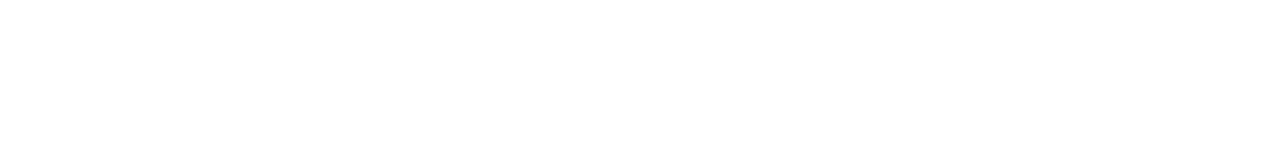
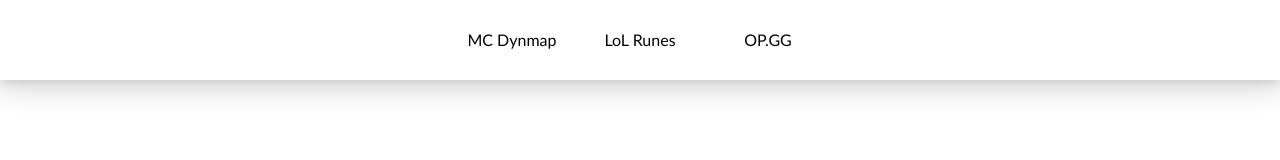
Before and after one commit to RichardBelda/wba-belda-richard-2c, a plain HTML site: page 06-01-22/index.html in a window 1280 px wide. Drawn offline with Linux system fonts and the light colour scheme.

Commit message:
HeadButtons

```diff
--- a/06-01-22/index.html
+++ b/06-01-22/index.html
@@ -4,11 +4,17 @@
     <meta charset="UTF-8">
     <meta http-equiv="X-UA-Compatible" content="IE=edge">
     <meta name="viewport" content="width=device-width, initial-scale=1.0">
-    <title>Document</title>
+    <title>Web for me</title>
     <link rel="stylesheet" href="styles.css">
     <link rel="stylesheet" href="reset.css">
 </head>
 <body>
-
+    <div class="flex-head">
+        <div class="flex-head-container">
+            <button class="head-1">MC Dynmap</button>
+            <button class="head-2">LoL Runes</button>
+            <button class="head-3">OP.GG</button>
+        </div>
+    </div>
 </body>
 </html>
--- a/06-01-22/styles.css
+++ b/06-01-22/styles.css
@@ -0,0 +1,37 @@
+.flex-head{
+    display: flex;
+    width: 100%;
+    height: 5rem;
+    justify-content: center;
+    background-color: white;
+    box-shadow: 0 0px 10px 0 rgb(201, 198, 198), 0 6px 30px 0 rgb(207, 205, 205);
+}
+.flex-head-container{
+    display: flex;
+    width: 80%;
+    justify-content: center;
+    align-items: center;
+    align-content: center;
+    flex-direction: row;
+    flex-wrap: nowrap;
+}
+.flex-head-container > button{
+    display: flex;
+    color: black;
+    font-size: 1,1rem;
+    font-family: 'Gill Sans', 'Gill Sans MT', Calibri, 'Trebuchet MS', sans-serif;
+    justify-content: center;
+    align-items: center;
+    width: 8rem;
+    background-color: white;
+    border: none;
+    height: 5rem;
+
+}
+.flex-head-container>button:hover{
+    background-color: rgb(255, 255, 255);
+    transition-duration: 0.4s;
+    box-shadow: 10px 10px 72px 19px rgba(235, 231, 231, 0.75) inset;
+    -webkit-box-shadow: 10px 10px 72px 19px rgba(235, 231, 231, 0.75) inset;
+    -moz-box-shadow: 10px 10px 72px 19px rgba(235, 231, 231, 0.75) inset;
+}
```
